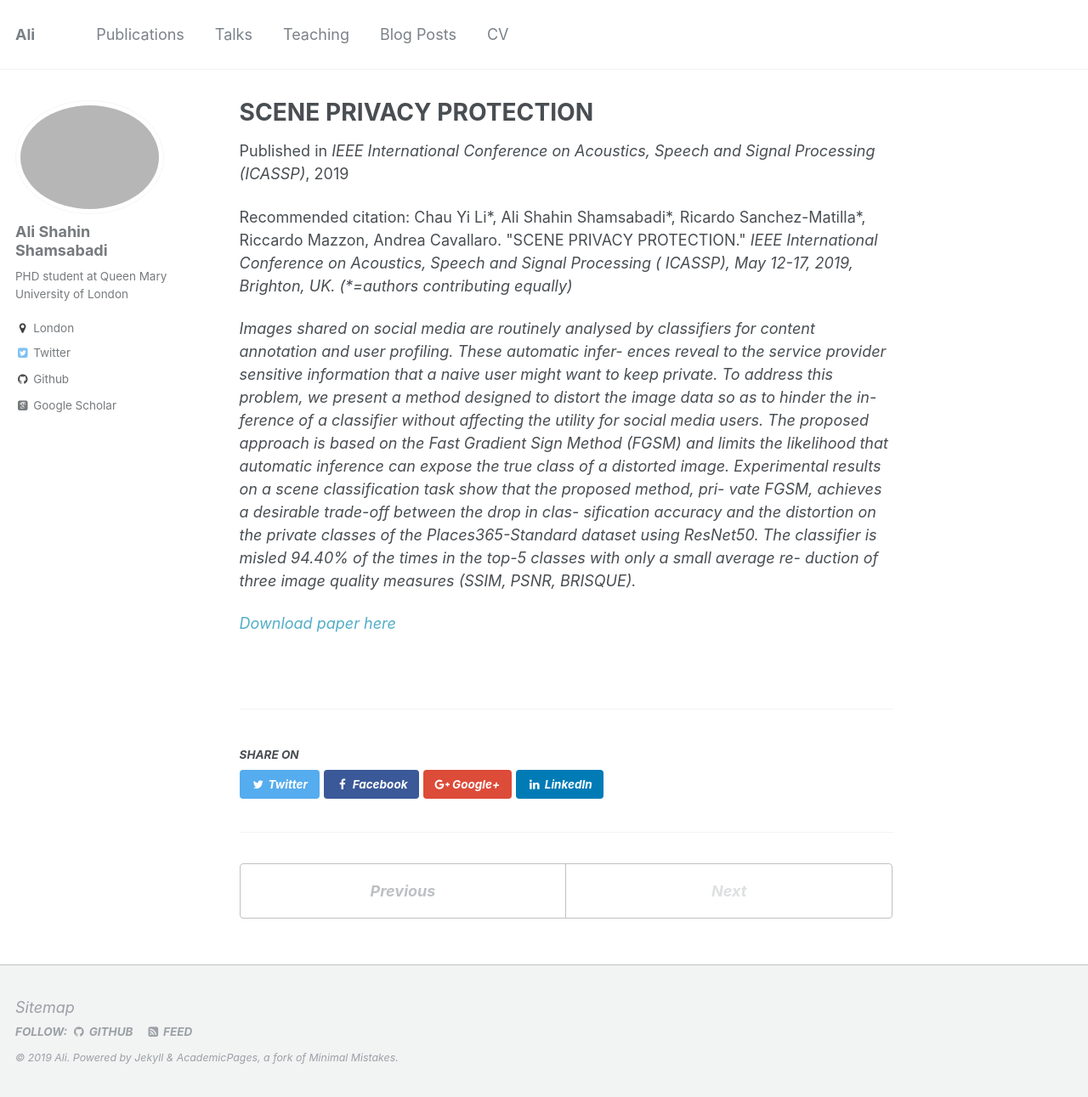
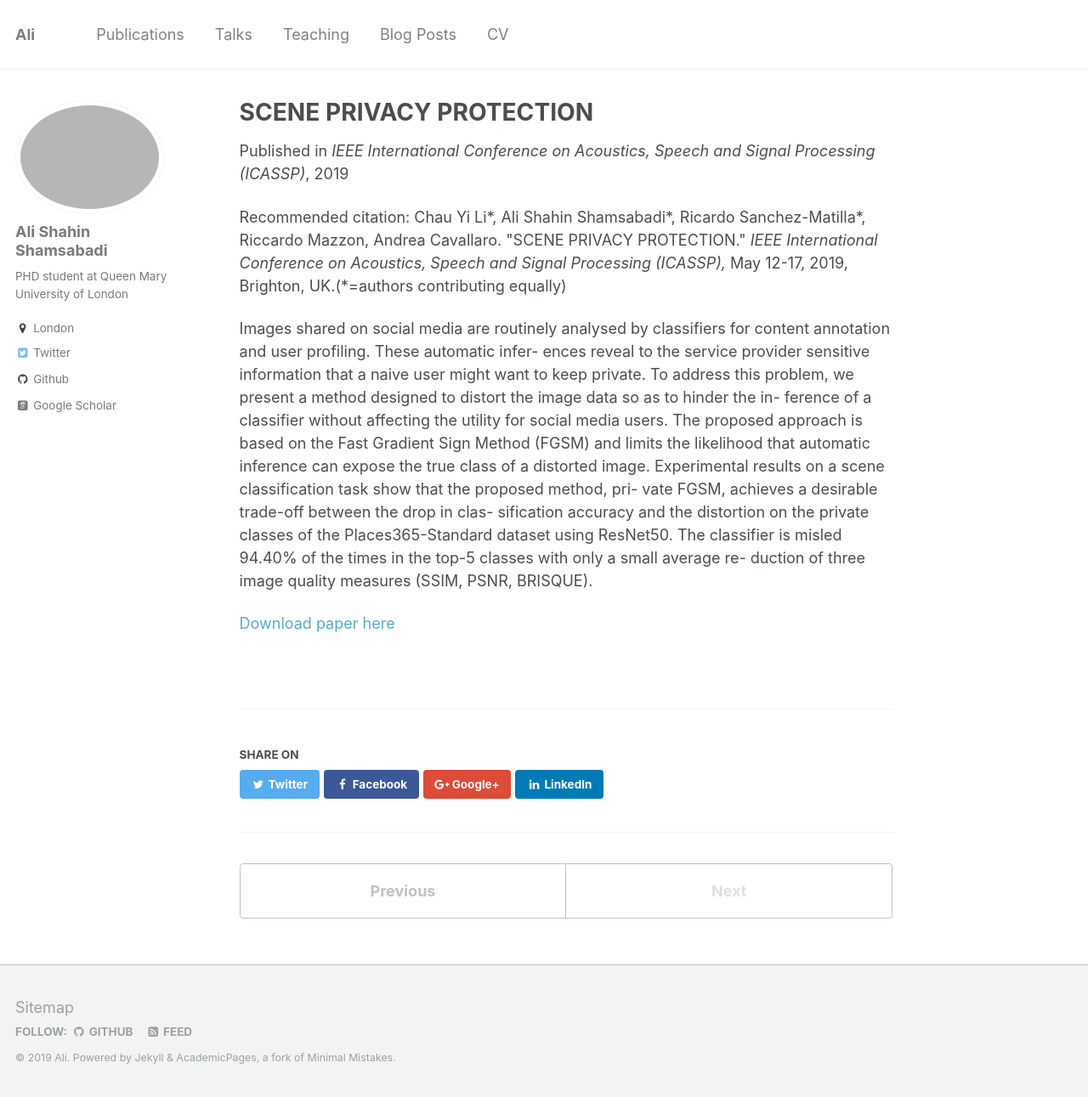
Before and after one commit to AliShahin/AliShahin.github.io, a Jekyll site: the page built from _publications/2019-05-01_Scene-Privay-Preserving.md, in a window 1280 px wide and 1291 px high. Shown: the whole window at 85% size. Built offline with Jekyll 4.4.1, drawn with Linux system fonts in a browser that asks for light colours; some web fonts are replaced.

```diff
--- a/_publications/2019-05-01_Scene-Privay-Preserving.md
+++ b/_publications/2019-05-01_Scene-Privay-Preserving.md
@@ -5,8 +5,7 @@ permalink: /publication/2019-05-01_Scene-Privay-Preserving
 excerpt: 'Images shared on social media are routinely analysed by classifiers for content annotation and user profiling. These automatic infer- ences reveal to the service provider sensitive information that a naive user might want to keep private. To address this problem, we present a method designed to distort the image data so as to hinder the in- ference of a classifier without affecting the utility for social media users. The proposed approach is based on the Fast Gradient Sign Method (FGSM) and limits the likelihood that automatic inference can expose the true class of a distorted image. Experimental results on a scene classification task show that the proposed method, pri- vate FGSM, achieves a desirable trade-off between the drop in clas- sification accuracy and the distortion on the private classes of the Places365-Standard dataset using ResNet50. The classifier is misled 94.40% of the times in the top-5 classes with only a small average re- duction of three image quality measures (SSIM, PSNR, BRISQUE).'
 date: 2019-05-12
 venue: 'IEEE International Conference on Acoustics, Speech and Signal Processing (ICASSP)'
-citation: 'Chau Yi Li*, Ali Shahin Shamsabadi*, Ricardo Sanchez-Matilla*, Riccardo Mazzon, Andrea Cavallaro. &quot;SCENE PRIVACY PROTECTION.&quot; <i> IEEE International Conference on Acoustics, Speech and Signal Processing (<i> ICASSP), </i> May 12-17, 2019, Brighton, UK.
-(*=authors contributing equally)'
+citation: 'Chau Yi Li*, Ali Shahin Shamsabadi*, Ricardo Sanchez-Matilla*, Riccardo Mazzon, Andrea Cavallaro. &quot;SCENE PRIVACY PROTECTION.&quot; <i> IEEE International Conference on Acoustics, Speech and Signal Processing (ICASSP), </i> May 12-17, 2019, Brighton, UK.(*=authors contributing equally)'
 ---
 Images shared on social media are routinely analysed by classifiers for content annotation and user profiling. These automatic infer- ences reveal to the service provider sensitive information that a naive user might want to keep private. To address this problem, we present a method designed to distort the image data so as to hinder the in- ference of a classifier without affecting the utility for social media users. The proposed approach is based on the Fast Gradient Sign Method (FGSM) and limits the likelihood that automatic inference can expose the true class of a distorted image. Experimental results on a scene classification task show that the proposed method, pri- vate FGSM, achieves a desirable trade-off between the drop in clas- sification accuracy and the distortion on the private classes of the Places365-Standard dataset using ResNet50. The classifier is misled 94.40% of the times in the top-5 classes with only a small average re- duction of three image quality measures (SSIM, PSNR, BRISQUE).
 
```
